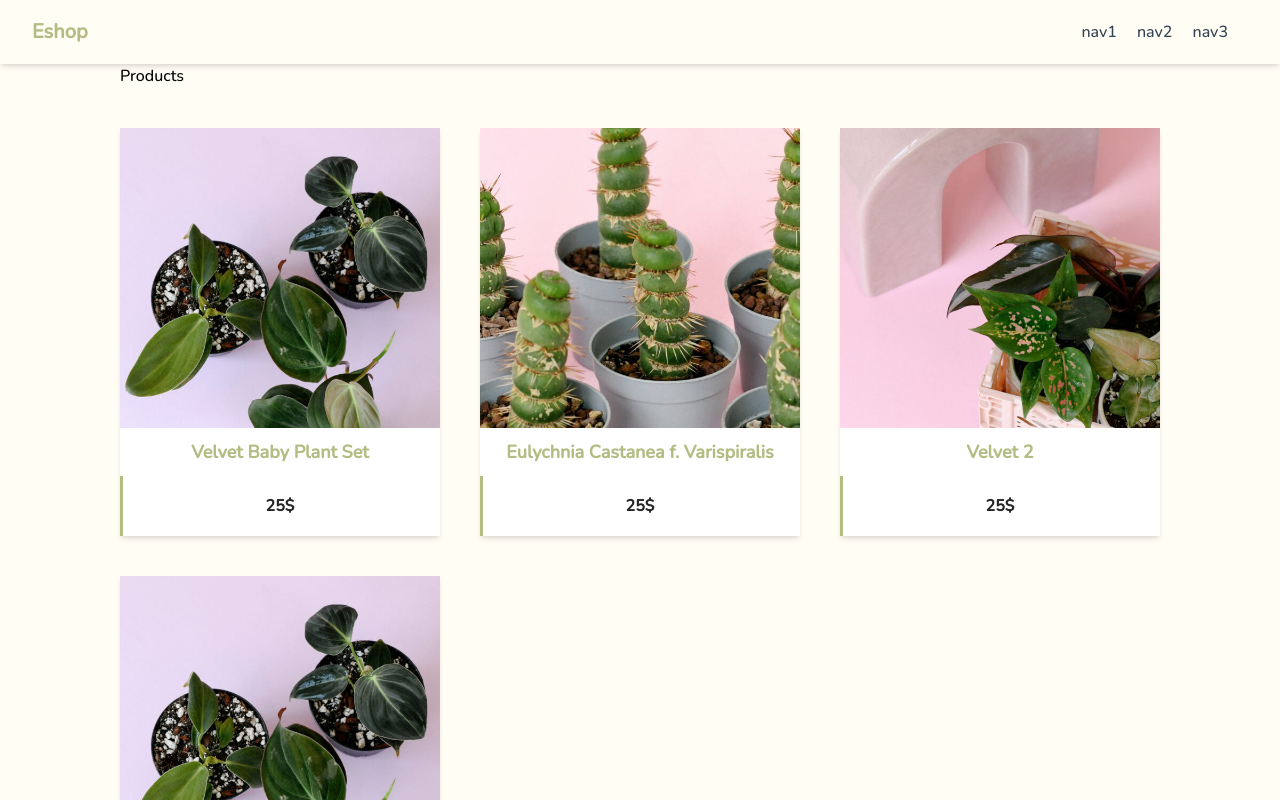
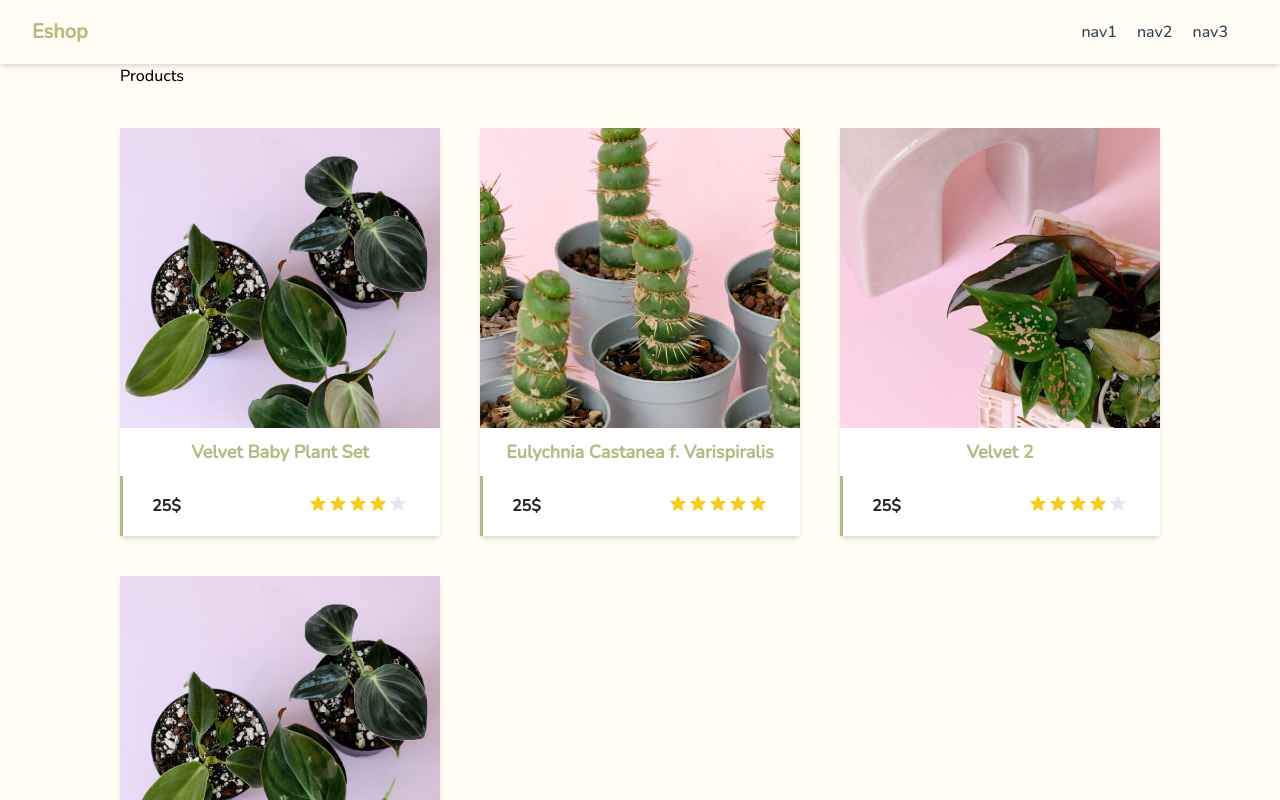
Before and after one commit to idrissi-hamza/eshop, a Next.js app: page / in a window 1280 px wide. Shown: the top 800 px of the page. Built offline with nearby package versions, Linux system fonts and the light colour scheme.

Commit message:
create Rating component and fix styling

```diff
--- a/components/Card.js
+++ b/components/Card.js
@@ -1,6 +1,7 @@
-import Image from "next/image";
-import Specification from "./Specification";
-import Link from "next/link";
+import Image from "next/image"
+import Specification from "./Specification"
+import Link from "next/link"
+import Rating from "./Rating"
 
 const Card = ({ plant }) => {
   return (
@@ -41,8 +42,16 @@ const Card = ({ plant }) => {
             <div className="h-bg-inner"></div>
           </div>
 
-          <a className="cart" href="#">
-            <span className="price">{plant.price}</span>
+          <a
+            className="cart"
+            href="#"
+          >
+            <div className="price-rating">
+              <span className="">{plant.price}</span>
+              <div className="rating">
+                <Rating rating={plant.rating}/>
+              </div>
+            </div>
             <span className="add-to-cart">
               <span className="txt">Add in cart</span>
             </span>
@@ -50,7 +59,7 @@ const Card = ({ plant }) => {
         </div>
       </div>
     </Link>
-  );
-};
+  )
+}
 
-export default Card;
+export default Card
--- /dev/null
+++ b/components/Rating.js
@@ -0,0 +1,65 @@
+const Rating = ({ rating }) => {
+  return (
+    <div className="flex items-center">
+      <svg
+        aria-hidden="true"
+        className={`"w-5 h-5 text-gray-200" ${
+          rating > 0 ? "text-yellow-400" : "text-gray-200"
+        }`}
+        fill="currentColor"
+        viewBox="0 0 20 20"
+        xmlns="http://www.w3.org/2000/svg"
+      >
+        <path d="M9.049 2.927c.3-.921 1.603-.921 1.902 0l1.07 3.292a1 1 0 00.95.69h3.462c.969 0 1.371 1.24.588 1.81l-2.8 2.034a1 1 0 00-.364 1.118l1.07 3.292c.3.921-.755 1.688-1.54 1.118l-2.8-2.034a1 1 0 00-1.175 0l-2.8 2.034c-.784.57-1.838-.197-1.539-1.118l1.07-3.292a1 1 0 00-.364-1.118L2.98 8.72c-.783-.57-.38-1.81.588-1.81h3.461a1 1 0 00.951-.69l1.07-3.292z"></path>
+      </svg>
+      <svg
+        aria-hidden="true"
+        className={`"w-5 h-5 " ${
+          rating > 1 ? "text-yellow-400" : "text-gray-200"
+        }`}
+        fill="currentColor"
+        viewBox="0 0 20 20"
+        xmlns="http://www.w3.org/2000/svg"
+      >
+        r
+        <path d="M9.049 2.927c.3-.921 1.603-.921 1.902 0l1.07 3.292a1 1 0 00.95.69h3.462c.969 0 1.371 1.24.588 1.81l-2.8 2.034a1 1 0 00-.364 1.118l1.07 3.292c.3.921-.755 1.688-1.54 1.118l-2.8-2.034a1 1 0 00-1.175 0l-2.8 2.034c-.784.57-1.838-.197-1.539-1.118l1.07-3.292a1 1 0 00-.364-1.118L2.98 8.72c-.783-.57-.38-1.81.588-1.81h3.461a1 1 0 00.951-.69l1.07-3.292z"></path>
+      </svg>
+      <svg
+        aria-hidden="true"
+        className={`"w-5 h-5 " ${
+          rating > 2 ? "text-yellow-400" : "text-gray-200"
+        }`}
+        fill="currentColor"
+        viewBox="0 0 20 20"
+        xmlns="http://www.w3.org/2000/svg"
+      >
+        <path d="M9.049 2.927c.3-.921 1.603-.921 1.902 0l1.07 3.292a1 1 0 00.95.69h3.462c.969 0 1.371 1.24.588 1.81l-2.8 2.034a1 1 0 00-.364 1.118l1.07 3.292c.3.921-.755 1.688-1.54 1.118l-2.8-2.034a1 1 0 00-1.175 0l-2.8 2.034c-.784.57-1.838-.197-1.539-1.118l1.07-3.292a1 1 0 00-.364-1.118L2.98 8.72c-.783-.57-.38-1.81.588-1.81h3.461a1 1 0 00.951-.69l1.07-3.292z"></path>
+      </svg>
+      <svg
+        aria-hidden="true"
+        className={`"w-5 h-5 " ${
+          rating > 3 ? "text-yellow-400" : "text-gray-200"
+        }`}
+        fill="currentColor"
+        viewBox="0 0 20 20"
+        xmlns="http://www.w3.org/2000/svg"
+      >
+        r
+        <path d="M9.049 2.927c.3-.921 1.603-.921 1.902 0l1.07 3.292a1 1 0 00.95.69h3.462c.969 0 1.371 1.24.588 1.81l-2.8 2.034a1 1 0 00-.364 1.118l1.07 3.292c.3.921-.755 1.688-1.54 1.118l-2.8-2.034a1 1 0 00-1.175 0l-2.8 2.034c-.784.57-1.838-.197-1.539-1.118l1.07-3.292a1 1 0 00-.364-1.118L2.98 8.72c-.783-.57-.38-1.81.588-1.81h3.461a1 1 0 00.951-.69l1.07-3.292z"></path>
+      </svg>
+      <svg
+        aria-hidden="true"
+        className={`"w-5 h-5 text-gray-200" ${
+          rating > 4 ? "text-yellow-400" : "text-gray-200"
+        }`}
+        fill="currentColor"
+        viewBox="0 0 20 20"
+        xmlns="http://www.w3.org/2000/svg"
+      >
+        <path d="M9.049 2.927c.3-.921 1.603-.921 1.902 0l1.07 3.292a1 1 0 00.95.69h3.462c.969 0 1.371 1.24.588 1.81l-2.8 2.034a1 1 0 00-.364 1.118l1.07 3.292c.3.921-.755 1.688-1.54 1.118l-2.8-2.034a1 1 0 00-1.175 0l-2.8 2.034c-.784.57-1.838-.197-1.539-1.118l1.07-3.292a1 1 0 00-.364-1.118L2.98 8.72c-.783-.57-.38-1.81.588-1.81h3.461a1 1 0 00.951-.69l1.07-3.292z"></path>
+      </svg>
+    </div>
+  )
+}
+
+export default Rating
--- a/styles/globals.css
+++ b/styles/globals.css
@@ -9,20 +9,37 @@
     font-family: "nunito";
   }
 
+  .btn {
+    background: none;
+    border: 2px solid #b2bc83;
+    padding: 6px 12px;
+    border-radius: 4px;
+    color: #b2bc83;
+    font-weight: bold;
+    cursor: pointer;
+    font-size: 1em;
+    display: block;
+    margin: 24px 0;
+  }
+
   .primary-clr {
     color: #b2bc83;
   }
-
 
   .el-wrapper:hover .h-bg {
     left: 0px;
   }
 
-  .el-wrapper:hover .price {
-    left: 20px;
-
+  .el-wrapper:hover .price-rating {
+    /* left: 20px; */
+    /* padding: 0 0; */
+    opacity:0;
+    transition:ease-in-out 300ms ;
     transform: translateY(-50%);
     color: #818181;
+  }
+  .el-wrapper:hover .rating {
+    opacity: 0;
   }
 
   .el-wrapper:hover .add-to-cart {
@@ -42,6 +59,14 @@
   .el-wrapper:hover .a-more {
     transition-delay: 300ms;
     bottom: 50px;
+    opacity: 1;
+  }
+  .el-wrapper .txt {
+    /* transition-delay: 300ms; */
+    opacity: 0;
+  }
+  .el-wrapper:hover .txt {
+    /* transition-delay: 300ms; */
     opacity: 1;
   }
 
@@ -102,9 +127,9 @@
   }
 
   /* .info-inner .p-name,
-  .info-inner .p-company {
-    display: block;
-  } */
+.info-inner .p-company {
+display: block;
+} */
 
   .p-name {
     /* font-family: "nunito", sans-serif; */
@@ -150,15 +175,19 @@
     font-weight: 700;
   }
 
-  .cart .price {
+  .cart .price-rating {
     transition: all 600ms cubic-bezier(0, 0, 0.18, 1);
     /* ease-out */
 
     transition-timing-function: cubic-bezier(0, 0, 0.18, 1);
     /* ease-out */
 
-    transition-delay: 100ms;
-    display: block;
+    transition-delay: 300ms;
+    min-width: 100%;
+    padding: 0 2rem;
+    display: flex;
+    flex-direction: row;
+    justify-content: space-between;
     position: absolute;
     top: 50%;
     left: 50%;
@@ -190,5 +219,6 @@
     letter-spacing: 0.045em;
     text-transform: uppercase;
     white-space: nowrap;
+
   }
 }
--- a/utils/data.js
+++ b/utils/data.js
@@ -15,6 +15,7 @@ const data = {
       price: "25$",
       characteristic: "",
       rating: 4,
+      countReviews: 2,
       countInStock: 10,
       description:
         "The Velvet Baby Plant Set is the perfect choice for Aroid enthusiasts who can’t help but fall for soft, velvety foliage that looks as luxurious as it feels!",
@@ -34,8 +35,9 @@ const data = {
       ],
       price: "25$",
       // placement:"",
-      rating: 4.5,
-      countInStock: 9,
+      rating: 4.4,
+      countReviews: 2,
+      countInStock: 10,
       description:
         "Eulychnia Castanea f. Varispiralis has a columnar stem that consist of tubercles which grow in a characteristic, whirly spiral way. It grows long brown spines between the separate tubercles. it is a super fun cactus which has a handsome, architectural appeal!",
       specifications: ["4cm", "±25cm", "partly shady", "easy", "air cleaner"],
@@ -55,7 +57,8 @@ const data = {
       price: "25$",
       characteristic: "",
       rating: 4,
-      countInStock: 0,
+      countReviews: 2,
+      countInStock: 10,
       description:
         "The Velvet Baby Plant Set is the perfect choice for Aroid enthusiasts who can’t help but fall for soft, velvety foliage that looks as luxurious as it feels!",
       specifications: ["4cm", "±25cm", "partly shady", "easy", "air cleaner"],
@@ -75,11 +78,12 @@ const data = {
       price: "25$",
       characteristic: "",
       rating: 4,
+      countReviews: 2,
       countInStock: 10,
       description:
         "The Velvet Baby Plant Set is the perfect choice for Aroid enthusiasts who can’t help but fall for soft, velvety foliage that looks as luxurious as it feels!",
       specifications: ["4cm", "±25cm", "partly shady", "easy", "air cleaner"],
     },
   ],
-};
-export default data;
+}
+export default data
```
Also changed, not shown: pages/plants/[slug].js (+53 -35 lines).
